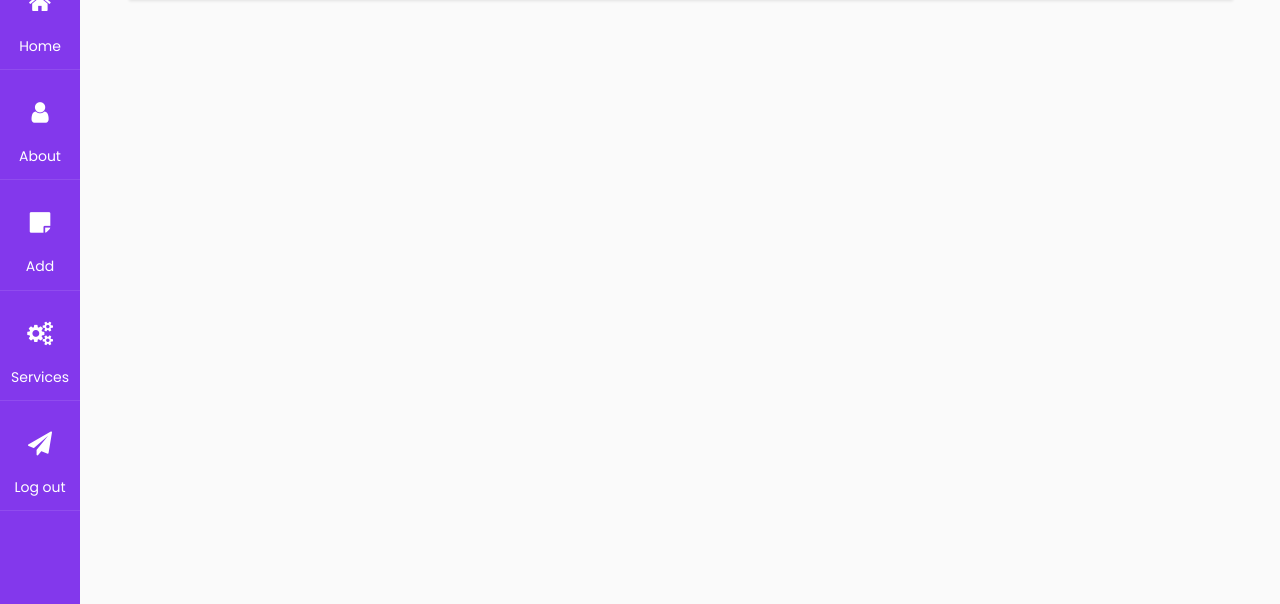
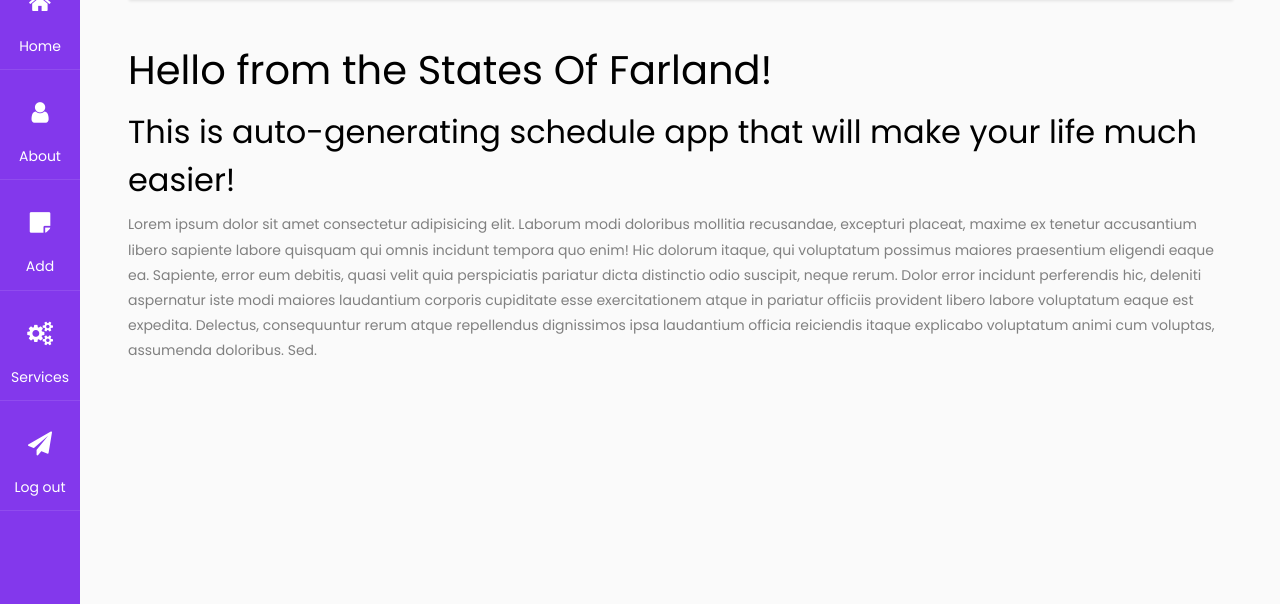
Before and after one commit to 808thlife/Schedule, a Django app: page /schedule/ in a window 1280 px wide. Shown: the part 128-732 px from the top of the page. Run offline with Django 4.2, Linux system fonts and the light colour scheme; a user stored in the database is signed in; some libraries are stand-ins or nearby versions.

Commit message:
implemented several pages

```diff
--- a/app/templates/app/index.html
+++ b/app/templates/app/index.html
@@ -1,4 +1,6 @@
 {% extends 'app/layout.html' %}
 {% block body %}
-
+<h1>Hello from the States Of Farland!</h1>
+<h2>This is auto-generating schedule app that will make your life much easier!</h2>
+<p>Lorem ipsum dolor sit amet consectetur adipisicing elit. Laborum modi doloribus mollitia recusandae, excepturi placeat, maxime ex tenetur accusantium libero sapiente labore quisquam qui omnis incidunt tempora quo enim! Hic dolorum itaque, qui voluptatum possimus maiores praesentium eligendi eaque ea. Sapiente, error eum debitis, quasi velit quia perspiciatis pariatur dicta distinctio odio suscipit, neque rerum. Dolor error incidunt perferendis hic, deleniti aspernatur iste modi maiores laudantium corporis cupiditate esse exercitationem atque in pariatur officiis provident libero labore voluptatum eaque est expedita. Delectus, consequuntur rerum atque repellendus dignissimos ipsa laudantium officia reiciendis itaque explicabo voluptatum animi cum voluptas, assumenda doloribus. Sed.</p>
 {% endblock body %}
```
Also changed, not shown: db.sqlite3.
